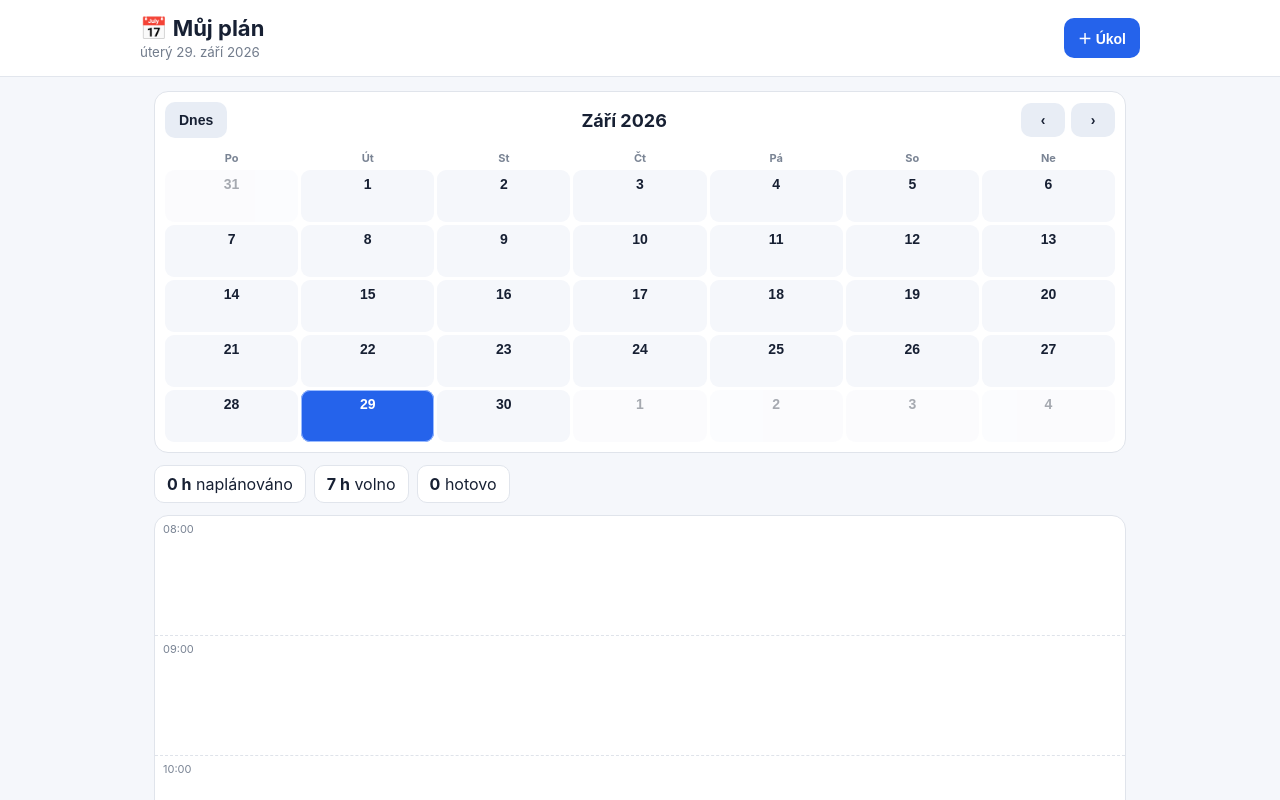
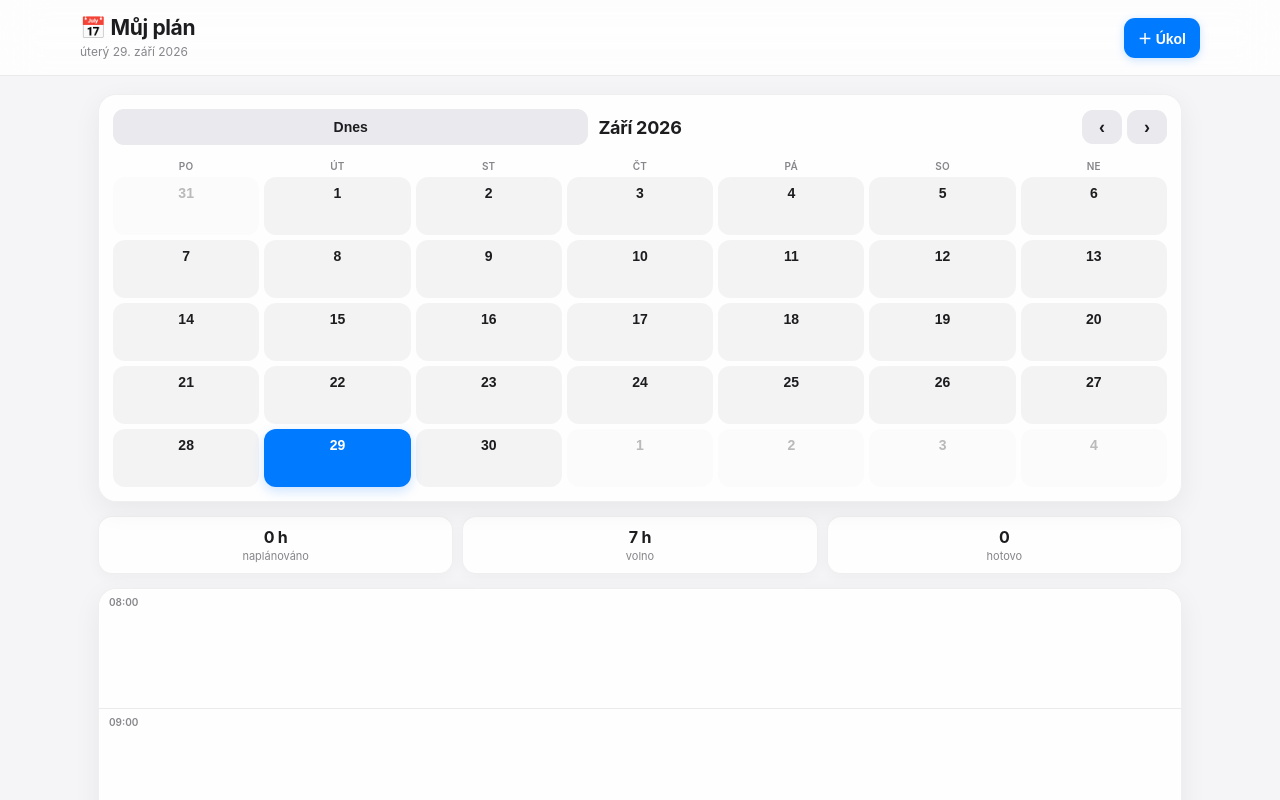
Before and after one commit to PavelStrnad/M-j-pl-nova-, a plain HTML site: page index.html in a window 1280 px wide. Shown: the top 800 px of the page. Drawn offline with Linux system fonts and the light colour scheme.

Commit message:
Add files via upload

```diff
--- a/index.html
+++ b/index.html
@@ -5,35 +5,52 @@
 <meta name="theme-color" content="#2563eb"><link rel="manifest" href="manifest.json">
 <title>Můj plán</title>
 <style>
+:root{
+  --bg:#f5f5f7;--card:rgba(255,255,255,.86);--line:#e5e5ea;--text:#1d1d1f;
+  --muted:#86868b;--blue:#007aff;--shadow:0 8px 28px rgba(0,0,0,.06)
+}
 *{box-sizing:border-box}
-body{margin:0;background:#f5f7fb;color:#172033;font-family:-apple-system,BlinkMacSystemFont,"Segoe UI",sans-serif}
-header{background:#fff;border-bottom:1px solid #e2e6ed;padding:15px;position:sticky;top:0;z-index:5}
-.head{max-width:1000px;margin:auto;display:flex;justify-content:space-between;align-items:center;gap:8px}
-.head h1{font-size:22px;margin:0}.head small{color:#727c8c}
-button{border:0;border-radius:10px;padding:10px 14px;font-weight:700;font-size:14px;background:#e8edf5;color:#172033;cursor:pointer}
-.primary{background:#2563eb;color:white}
-main{max-width:1000px;margin:auto;padding:14px}
-.calendar{background:#fff;border:1px solid #e0e4eb;border-radius:14px;padding:10px;margin-bottom:12px}
-.calhead{display:flex;align-items:center;justify-content:space-between;gap:8px;margin-bottom:8px}
-.calhead h2{font-size:18px;margin:0;text-transform:capitalize}
-.calnav{display:flex;gap:6px}.calnav button{min-width:44px;padding:9px}
-.weeknames,.grid{display:grid;grid-template-columns:repeat(7,minmax(0,1fr));gap:3px}
-.weeknames div{text-align:center;color:#7a8494;font-size:11px;font-weight:700;padding:5px 0}
-.day{min-width:0;min-height:52px;padding:6px 4px;border-radius:9px;background:#f5f7fb;display:flex;flex-direction:column;align-items:center;justify-content:flex-start;gap:3px}
-.day.muted{opacity:.38}.day.today{box-shadow:inset 0 0 0 1px #9bbcff}
-.day.selected{background:#2563eb;color:white}.day.selected .count{color:white}
-.daynum{font-weight:700;font-size:14px}.count{font-size:9px;color:#6b7280;line-height:1}
-.summary{display:flex;gap:8px;overflow:auto;margin-bottom:12px}.pill{background:white;border:1px solid #e1e5ec;border-radius:10px;padding:8px 12px;white-space:nowrap}.pill b{font-size:16px}
-.timeline{position:relative;background:white;border:1px solid #e0e4eb;border-radius:14px;overflow:hidden;height:840px}
-.hour{height:120px;border-bottom:1px dashed #dfe3ea;position:relative}.hour span{position:absolute;left:8px;top:6px;color:#7a8494;font-size:11px}.slot{position:absolute;left:54px;right:0;top:0;height:120px;cursor:pointer}
-.freegap{position:absolute;left:62px;right:10px;color:#8993a3;font-size:10px;text-align:center;z-index:1;pointer-events:none}.task{position:absolute;left:7px;right:8px;border-radius:10px;padding:9px 10px;overflow:hidden;border-left:5px solid #2563eb;box-shadow:0 2px 8px #00000012;cursor:pointer;background:#fff}
-.task b{display:block;font-size:14px;white-space:nowrap;overflow:hidden;text-overflow:ellipsis}.task small{display:block;margin-top:4px;font-size:11px;color:#4f5c70}.done{opacity:.48;text-decoration:line-through}
-.modal{position:fixed;inset:0;background:#0007;display:none;align-items:flex-end;justify-content:center;z-index:20}.modal.show{display:flex}
-.box{background:#fff;width:min(520px,100%);border-radius:18px 18px 0 0;padding:20px;max-height:90vh;overflow:auto}
-label{display:block;font-size:12px;font-weight:700;margin:11px 0 5px}input,select,textarea{width:100%;padding:11px;border:1px solid #d6dce5;border-radius:9px;font:inherit}textarea{min-height:65px}
-.row{display:grid;grid-template-columns:1fr 1fr;gap:9px}.actions{display:flex;justify-content:space-between;margin-top:16px}.danger{background:#fee2e2;color:#c62828}
-@media(max-width:600px){.head{align-items:flex-start}.head h1{font-size:20px}.head button{padding:9px 10px;font-size:13px}.day{min-height:48px}.weeknames div{font-size:10px}}
-@media(min-width:700px){.modal{align-items:center}.box{border-radius:16px}}
+body{margin:0;background:var(--bg);color:var(--text);font-family:-apple-system,BlinkMacSystemFont,"SF Pro Display","SF Pro Text","Segoe UI",sans-serif;-webkit-font-smoothing:antialiased}
+header{background:rgba(255,255,255,.82);backdrop-filter:saturate(180%) blur(20px);-webkit-backdrop-filter:saturate(180%) blur(20px);border-bottom:1px solid rgba(0,0,0,.08);padding:15px 18px;position:sticky;top:0;z-index:10}
+.head{max-width:1120px;margin:auto;display:flex;justify-content:space-between;align-items:center;gap:12px}
+.head h1{font-size:21px;letter-spacing:-.35px;margin:0;font-weight:700}.head small{color:var(--muted);font-size:12px}
+button{border:0;border-radius:11px;padding:10px 14px;font-weight:600;font-size:14px;background:#e9e9ee;color:var(--text);cursor:pointer;transition:.15s transform,.15s background}
+button:active{transform:scale(.97)}
+.primary{background:var(--blue);color:white;box-shadow:0 2px 8px rgba(0,122,255,.22)}
+main{max-width:1120px;margin:auto;padding:18px}
+.calendar{background:var(--card);backdrop-filter:blur(18px);-webkit-backdrop-filter:blur(18px);border:1px solid rgba(0,0,0,.06);border-radius:18px;padding:14px;margin-bottom:14px;box-shadow:var(--shadow)}
+.calhead{display:grid;grid-template-columns:1fr auto 1fr;align-items:center;gap:10px;margin-bottom:10px}
+.calhead h2{text-align:center;font-size:18px;letter-spacing:-.25px;margin:0;text-transform:capitalize}
+.calnav{display:flex;gap:5px;justify-content:flex-end}.calnav button{min-width:40px;padding:8px 11px;font-size:18px;line-height:1}
+.weeknames,.grid{display:grid;grid-template-columns:repeat(7,minmax(0,1fr));gap:5px}
+.weeknames div{text-align:center;color:var(--muted);font-size:10px;font-weight:600;padding:5px 0;text-transform:uppercase;letter-spacing:.2px}
+.day{min-width:0;min-height:58px;padding:8px 4px;border-radius:12px;background:rgba(118,118,128,.08);display:flex;flex-direction:column;align-items:center;justify-content:flex-start;gap:4px;color:var(--text)}
+.day.muted{opacity:.3}.day.today{box-shadow:inset 0 0 0 1.5px var(--blue)}
+.day.selected{background:var(--blue);color:#fff;box-shadow:0 4px 12px rgba(0,122,255,.2)}
+.day.selected .count{color:rgba(255,255,255,.85)}
+.daynum{font-weight:600;font-size:14px}.count{font-size:9px;color:var(--muted);line-height:1}
+.summary{display:grid;grid-template-columns:repeat(3,1fr);gap:9px;margin-bottom:14px}
+.pill{background:var(--card);border:1px solid rgba(0,0,0,.06);border-radius:14px;padding:10px 12px;text-align:center;box-shadow:0 3px 14px rgba(0,0,0,.035);color:var(--muted);font-size:11px}
+.pill b{display:block;color:var(--text);font-size:16px;margin-bottom:2px;letter-spacing:-.2px}
+.timeline{position:relative;background:var(--card);border:1px solid rgba(0,0,0,.06);border-radius:18px;overflow:hidden;height:840px;box-shadow:var(--shadow)}
+.hour{height:120px;border-bottom:1px solid rgba(60,60,67,.10);position:relative}.hour:last-child{border-bottom:0}
+.hour span{position:absolute;left:10px;top:7px;color:var(--muted);font-size:10px;font-weight:600;width:40px}
+.slot{position:absolute;left:54px;right:0;top:0;height:120px;cursor:pointer}
+.freegap{position:absolute;left:62px;right:10px;color:#a1a1a6;font-size:10px;text-align:center;z-index:1;pointer-events:none;font-weight:500;letter-spacing:.1px}
+.task{position:absolute;left:60px;right:10px;border-radius:12px;padding:9px 12px;overflow:hidden;border-left:4px solid var(--blue);box-shadow:0 4px 14px rgba(0,0,0,.08);cursor:pointer;background:rgba(255,255,255,.97);z-index:3}
+.task b{display:block;font-size:14px;white-space:nowrap;overflow:hidden;text-overflow:ellipsis;font-weight:650;letter-spacing:-.1px}.task small{display:block;margin-top:4px;font-size:10px;color:#6e6e73}.done{opacity:.45;text-decoration:line-through}
+.modal{position:fixed;inset:0;background:rgba(0,0,0,.32);backdrop-filter:blur(5px);-webkit-backdrop-filter:blur(5px);display:none;align-items:flex-end;justify-content:center;z-index:20}.modal.show{display:flex}
+.box{background:rgba(255,255,255,.96);width:min(540px,100%);border-radius:22px 22px 0 0;padding:22px;max-height:90vh;overflow:auto;box-shadow:0 -10px 35px rgba(0,0,0,.14)}
+.box h2{font-size:20px;letter-spacing:-.3px;margin:0 0 8px}
+label{display:block;font-size:11px;font-weight:600;color:#6e6e73;margin:12px 0 6px}input,select,textarea{width:100%;padding:11px 12px;border:1px solid #d2d2d7;border-radius:10px;background:#f9f9fb;color:var(--text);font:inherit;outline:none}input:focus,select:focus,textarea:focus{border-color:var(--blue);box-shadow:0 0 0 3px rgba(0,122,255,.12)}textarea{min-height:65px;resize:vertical}
+.row{display:grid;grid-template-columns:1fr 1fr;gap:10px}.actions{display:flex;justify-content:space-between;margin-top:18px}.danger{background:#ffe5e5;color:#d70015}
+@media(max-width:600px){
+  header{padding:13px 14px}.head h1{font-size:19px}main{padding:12px}
+  .calendar{padding:10px;border-radius:16px}.day{min-height:54px;padding-top:7px}
+  .timeline{height:840px;border-radius:16px}.task{left:58px;right:8px;padding:8px 10px}
+  .summary{gap:7px}.pill{padding:9px 5px}
+}
+@media(min-width:700px){.modal{align-items:center}.box{border-radius:20px}}
 </style>
 </head>
 <body>
--- a/sw.js
+++ b/sw.js
@@ -1,4 +1,4 @@
-const CACHE="plan-v5";
+const CACHE="plan-v6";
 self.addEventListener("install",e=>e.waitUntil(caches.open(CACHE).then(c=>c.addAll(["./","./index.html","./manifest.json"])).then(()=>self.skipWaiting())));
 self.addEventListener("activate",e=>e.waitUntil(self.clients.claim()));
 self.addEventListener("fetch",e=>e.respondWith(caches.match(e.request).then(r=>r||fetch(e.request))));
```
